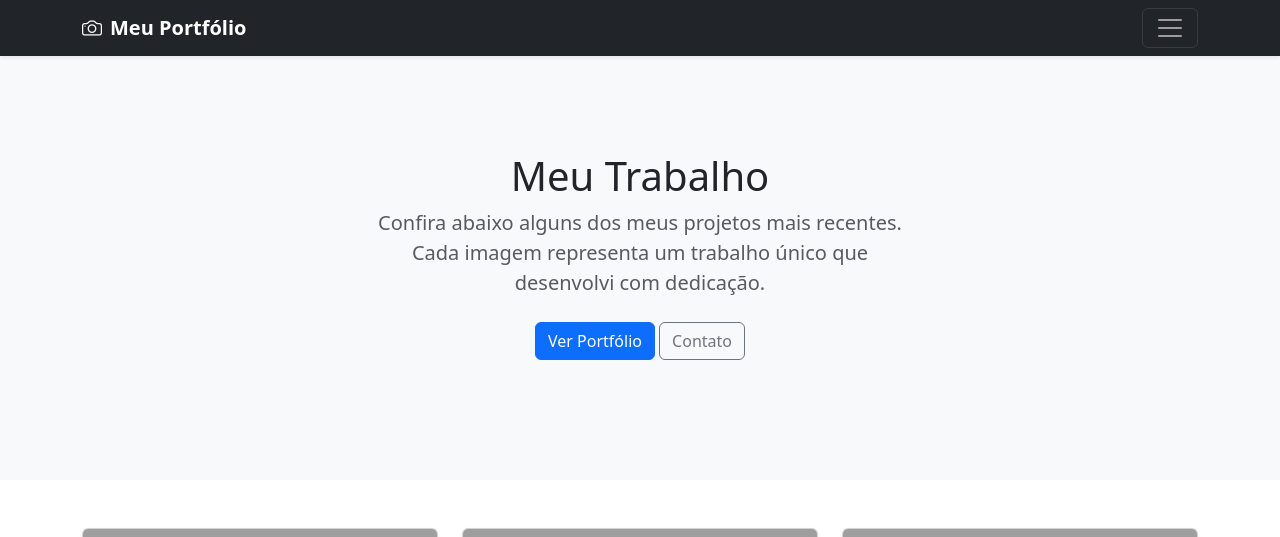
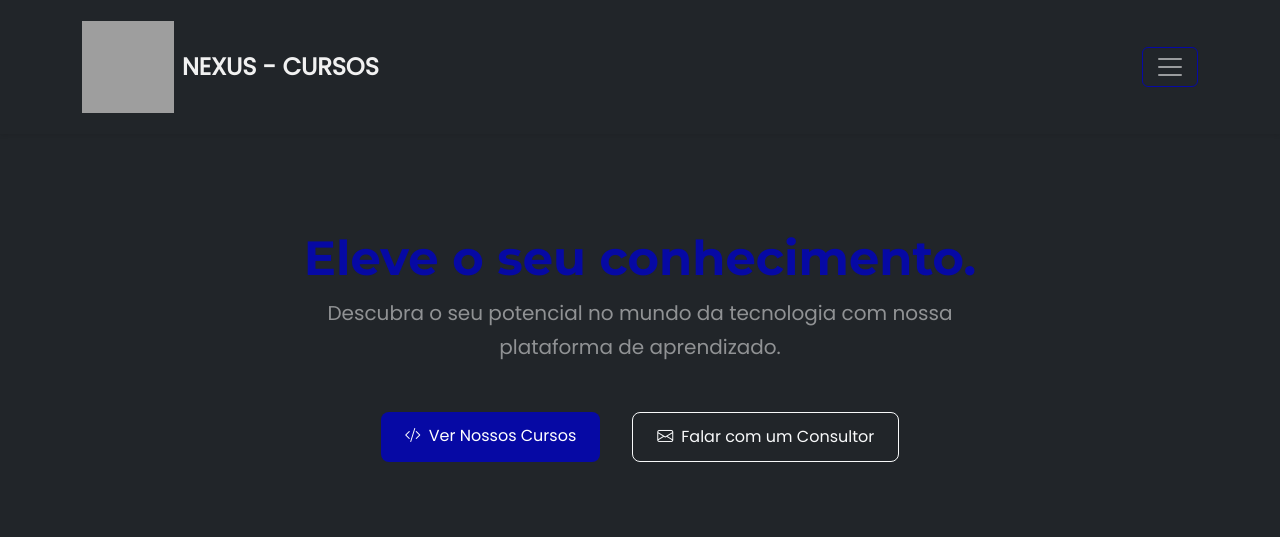
Before and after one commit to jsdodev/NexusOrigin, a Django app: page /cursos/ in a window 1280 px wide. Shown: the top 537 px of the page. Run offline with Django 4.2, Linux system fonts and the light colour scheme; grey boxes are pictures that could not be loaded.

Commit message:
front end do cursos ta top

```diff
--- a/cursos/static/style.css
+++ b/cursos/static/style.css
@@ -1,5 +1,5 @@
 :root {
-    --primary-color: #6f42c1;
+    --primary-color: #0609a4;
     --primary-hover: #5936a2;
     --secondary-color: #6c757d;
     --secondary-hover: #5a6268;
@@ -203,3 +203,14 @@ footer a:hover {
         font-size: 1.2rem;
     }
 }
+
+/* Define a fonte padrão para o corpo do site */
+body {
+    font-family: 'Poppins', sans-serif;
+}
+
+/* Aplica a fonte específica para o título */
+#hero h1 {
+    font-family: 'Montserrat', sans-serif;
+    font-weight: 900; /* Usa o peso mais forte importado */
+}
--- a/cursos/templates/home.html
+++ b/cursos/templates/home.html
@@ -14,7 +14,10 @@
     <link rel="stylesheet" href="https://cdn.jsdelivr.net/npm/bootstrap-icons@1.11.1/font/bootstrap-icons.css">
 
     <!-- CSS Personalizado -->
-    <link href="{% static 'cursos/style.css' %}" rel="stylesheet">
+    <link href="{% static 'style.css' %}" rel="stylesheet">
+    <link rel="preconnect" href="https://fonts.googleapis.com">
+    <link rel="preconnect" href="https://fonts.gstatic.com" crossorigin>
+    <link href="https://fonts.googleapis.com/css2?family=Montserrat:wght@700;900&family=Poppins:wght@400&display=swap" rel="stylesheet">
 
 </head>
 <body>
@@ -22,8 +25,8 @@
     <header class="navbar navbar-dark bg-dark shadow-sm">
         <div class="container">
             <a href="#" class="navbar-brand d-flex align-items-center">
-                <i class="bi bi-camera me-2"></i>
-                <strong>Meu Portfólio</strong>
+                <img src="https://encrypted-tbn0.gstatic.com/images?q=tbn:ANd9GcRXWTMkLUdi437TexmYQU9FiZMjtcg2-4_Y3A&s" alt="Logo NEXUS - CURSOS" width="92" height="92" class="me-2">
+                <strong>NEXUS - CURSOS</strong>
             </a>
             <button class="navbar-toggler" type="button" data-bs-toggle="collapse" data-bs-target="#navbarHeader">
                 <span class="navbar-toggler-icon"></span>
@@ -34,29 +37,93 @@
     <!-- Conteúdo Principal -->
     <main>
         <!-- Seção Hero -->
-        <section class="py-5 text-center bg-light">
-            <div class="container">
-                <div class="row py-lg-5">
-                    <div class="col-lg-6 col-md-8 mx-auto">
-                        <h1 class="fw-light">Meu Trabalho</h1>
-                        <p class="lead text-muted">Confira abaixo alguns dos meus projetos mais recentes. Cada imagem representa um trabalho único que desenvolvi com dedicação.</p>
-                        <p>
-                            <a href="#portfolio" class="btn btn-primary my-2">Ver Portfólio</a>
-                            <a href="#contato" class="btn btn-outline-secondary my-2">Contato</a>
+        <section id="hero" class="bg-dark text-white text-center py-5">
+            <div class="container py-lg-5">
+                <div class="row justify-content-center">
+                    <div class="col-lg-8">
+                        <h1 class="fw-bold display-3 mb-2">
+                            Eleve o seu conhecimento.
+                        </h1>
+                        <p class="lead text-white-50 mb-5">
+                            Descubra o seu potencial no mundo da tecnologia com nossa plataforma de aprendizado.
                         </p>
+
+                        <div class="d-grid gap-3 d-sm-flex justify-content-sm-center">
+                            <a href="#portfolio" class="btn btn-primary btn-lg px-4 me-sm-3">
+                                <i class="bi bi-code-slash me-2"></i>Ver Nossos Cursos
+                            </a>
+                            <a href="#contato" class="btn btn-outline-light btn-lg px-4">
+                                <i class="bi bi-envelope me-2"></i>Falar com um Consultor
+                            </a>
+                        </div>
                     </div>
                 </div>
             </div>
         </section>
+        <!-- Galeria de Portfólio -->
+        <   div id="portfolio" class="album py-5 bg-white">
+            <div class="container">
+                <div class="row row-cols-1 row-cols-sm-2 row-cols-md-3 g-4">
+                    <!-- Item 1 CURSO DE JAVA -->
+                    <div class="col">
+                        <div class="card shadow-sm">
+                            <img src="https://1000logos.net/wp-content/uploads/2020/09/Java-Logo.png" class="card-img-top" alt="Projeto 1">
+                            <div class="card-body">
+                                <h5 class="card-title">Java Completo</h5>
+                                <p class="card-text">De iniciante à profissional: Java com projetos reais e linguagem simples..</p>
+                                <div class="d-flex justify-content-between align-items-center">
+                                    <div class="btn-group">
+                                        <button class="btn btn-sm btn-outline-primary">Detalhes</button>
+                                    </div>
+                                    <small class="text-muted">Jan 2024</small>
+                                </div>
+                            </div>
+                        </div>
+                    </div>
 
-        <!-- Galeria de Portfólio -->
+                    <!-- Item 2 CURSO DE FRONT END -->
+                    <div class="col">
+                        <div class="card shadow-sm">
+                            <img src="https://encrypted-tbn0.gstatic.com/images?q=tbn:ANd9GcSXJ1ac7Y9TsHTb2GRnZidhPbWGTaFIogJmCQ&s" class="card-img-top" alt="Projeto 2">
+                            <div class="card-body">
+                                <h5 class="card-title">Front-End</h5>
+                                <p class="card-text">Domine Front-End e crie interfaces modernas e responsivas do zero..</p>
+                                <div class="d-flex justify-content-between align-items-center">
+                                    <div class="btn-group">
+                                        <button class="btn btn-sm btn-outline-primary">Detalhes</button>
+                                    </div>
+                                    <small class="text-muted">Mar 2024</small>
+                                </div>
+                            </div>
+                        </div>
+                    </div>
+
+                <!-- Item 3 CURSO DE PYTHON -->
+                    <div class="col">
+                        <div class="card shadow-sm">
+                            <img src="https://dkrn4sk0rn31v.cloudfront.net/uploads/2020/01/07093212/PYTHON.png" class="card-img-top" alt="Projeto 3">
+                            <div class="card-body">
+                                <h5 class="card-title">Python para Iniciantes</h5>
+                                <p class="card-text">Aprenda Python do zero ao avançado com aulas práticas e projetos reais. Transforme sua lógica em código e dê o próximo passo na sua carreira tech!.</p>
+                                <div class="d-flex justify-content-between align-items-center">
+                                    <div class="btn-group">
+                                        <button class="btn btn-sm btn-outline-primary">Detalhes</button>
+                                    </div>
+                                    <small class="text-muted">Abr 2024</small>
+                                </div>
+                            </div>
+                        </div>
+                    </div>
+                </div>
+            </div>
+        </div>
         <div id="portfolio" class="album py-5 bg-white">
             <div class="container">
                 <div class="row row-cols-1 row-cols-sm-2 row-cols-md-3 g-4">
-                    <!-- Item 1 -->
+                    <!-- Item 1 CURSO DE JAVA -->
                     <div class="col">
                         <div class="card shadow-sm">
-                            <img src="assets/img/thumbnail1.jpg" class="card-img-top" alt="Projeto 1">
+                            <img src="https://1000logos.net/wp-content/uploads/2020/09/Java-Logo.png" class="card-img-top" alt="Projeto 1">
                             <div class="card-body">
                                 <h5 class="card-title">Projeto Website</h5>
                                 <p class="card-text">Desenvolvimento completo de website responsivo para cliente do setor de educação.</p>
@@ -70,10 +137,10 @@
                         </div>
                     </div>
 
-                    <!-- Item 2 -->
+                    <!-- Item 2 CURSO DE FRONT END -->
                     <div class="col">
                         <div class="card shadow-sm">
-                            <img src="assets/img/thumbnail2.jpg" class="card-img-top" alt="Projeto 2">
+                            <img src="https://encrypted-tbn0.gstatic.com/images?q=tbn:ANd9GcSXJ1ac7Y9TsHTb2GRnZidhPbWGTaFIogJmCQ&s" class="card-img-top" alt="Projeto 2">
                             <div class="card-body">
                                 <h5 class="card-title">Aplicativo Mobile</h5>
                                 <p class="card-text">Aplicativo desenvolvido para plataforma iOS e Android com React Native.</p>
@@ -87,10 +154,10 @@
                         </div>
                     </div>
 
-                    <!-- Item 3 -->
+                <!-- Item 3 CURSO DE PYTHON -->
                     <div class="col">
                         <div class="card shadow-sm">
-                            <img src="assets/img/thumbnail3.jpg" class="card-img-top" alt="Projeto 3">
+                            <img src="https://dkrn4sk0rn31v.cloudfront.net/uploads/2020/01/07093212/PYTHON.png" class="card-img-top" alt="Projeto 3">
                             <div class="card-body">
                                 <h5 class="card-title">Design de Interface</h5>
                                 <p class="card-text">Conjunto completo de telas para aplicativo bancário com foco em UX.</p>
@@ -107,38 +174,57 @@
             </div>
         </div>
 
+
         <!-- Seção de Contato -->
-        <div id="contato" class="py-5 bg-light">
-            <div class="container">
-                <div class="row">
-                    <div class="col-md-6 mx-auto text-center">
-                        <h2 class="fw-light">Entre em Contato</h2>
-                        <p class="lead text-muted">Tem um projeto em mente? Vamos conversar!</p>
+        <section id="contato" class="bg-dark text-white text-center py-5">
+            <div class="container py-lg-5">
+                <div class="row justify-content-center">
+                    <div class="col-lg-8">
+                        <h2 class="fw-bold mb-4 display-5">Junte-se à nossa comunidade!</h2>
+                        <p class="lead mb-4">
+                            Estamos à procura de mentes criativas para fazer parte da nossa jornada.
+                            <br>Venha construir algo grande com a gente.
+                        </p>
+
+                        <a href="mailto:seu.email@exemplo.com" class="btn btn-primary btn-lg mb-4">
+                            <i class="bi bi-chat-dots me-2"></i>
+                            Entrar em contato
+                        </a>
+
                         <div class="d-flex justify-content-center gap-3">
-                            <a href="#" class="btn btn-outline-dark"><i class="bi bi-envelope"></i> Email</a>
-                            <a href="#" class="btn btn-outline-primary"><i class="bi bi-linkedin"></i> LinkedIn</a>
-                            <a href="#" class="btn btn-outline-info"><i class="bi bi-twitter"></i> Twitter</a>
+                            <a href="https://linkedin.com/in/seu-perfil" class="btn btn-outline-light" aria-label="LinkedIn">
+                                <i class="bi bi-linkedin"></i>
+                            </a>
+                            <a href="https://github.com/seu-perfil" class="btn btn-outline-light" aria-label="GitHub">
+                                <i class="bi bi-github"></i>
+                            </a>
+                            <a href="https://instagram.com/seu-perfil" class="btn btn-outline-light" aria-label="Instagram">
+                                <i class="bi bi-instagram"></i>
+                            </a>
                         </div>
                     </div>
                 </div>
             </div>
-        </div>
-    </main>
+        </section>
 
     <!-- Rodapé -->
-    <footer class="text-muted py-4">
-        <div class="container">
-            <p class="float-end mb-1">
-                <a href="#" class="text-decoration-none">Voltar ao topo</a>
-            </p>
-            <p class="mb-1">© 2024 Meu Portfólio. Todos os direitos reservados.</p>
+    <footer class="bg-dark text-white-50 py-5">
+        <div class="container d-flex justify-content-between align-items-center">
+            <div class="text-start">
+                <p class="mb-0">&copy; 2025 NEXUS - CURSOS. Todos os direitos reservados.</p>
+                <p class="mb-0">Desenvolvido com dedicação por: Bernardo Sena, Gabriel Damasceno, Joyce Oliveira e João Rodrigo.</p>
+            </div>
+
+            <div class="text-end">
+                <a href="#" class="btn btn-sm btn-outline-light d-flex align-items-center" aria-label="Voltar ao topo">
+                    <i class="bi bi-arrow-up-circle-fill me-2"></i>Voltar ao topo
+                </a>
+                </div>
         </div>
     </footer>
-
     <!-- Bootstrap JS -->
     <script src="https://cdn.jsdelivr.net/npm/bootstrap@5.3.2/dist/js/bootstrap.bundle.min.js"></script>
 
-    <!-- JS Personalizado -->
-    <script src="assets/js/main.js"></script>
+
 </body>
 </html>
```
Also changed, not shown: cursos/img/c3a87045-1ea3-4166-8005-d76e0d1fbdf2.jfif (added).
